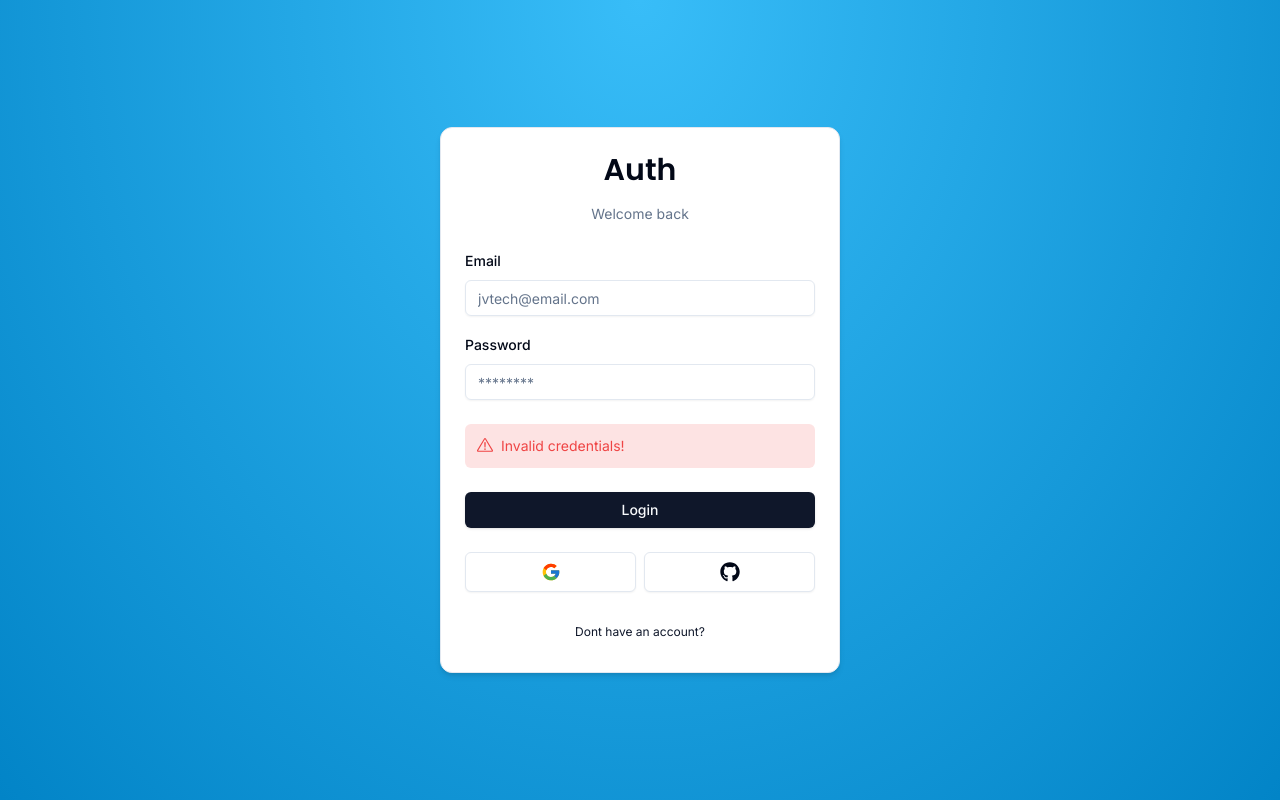
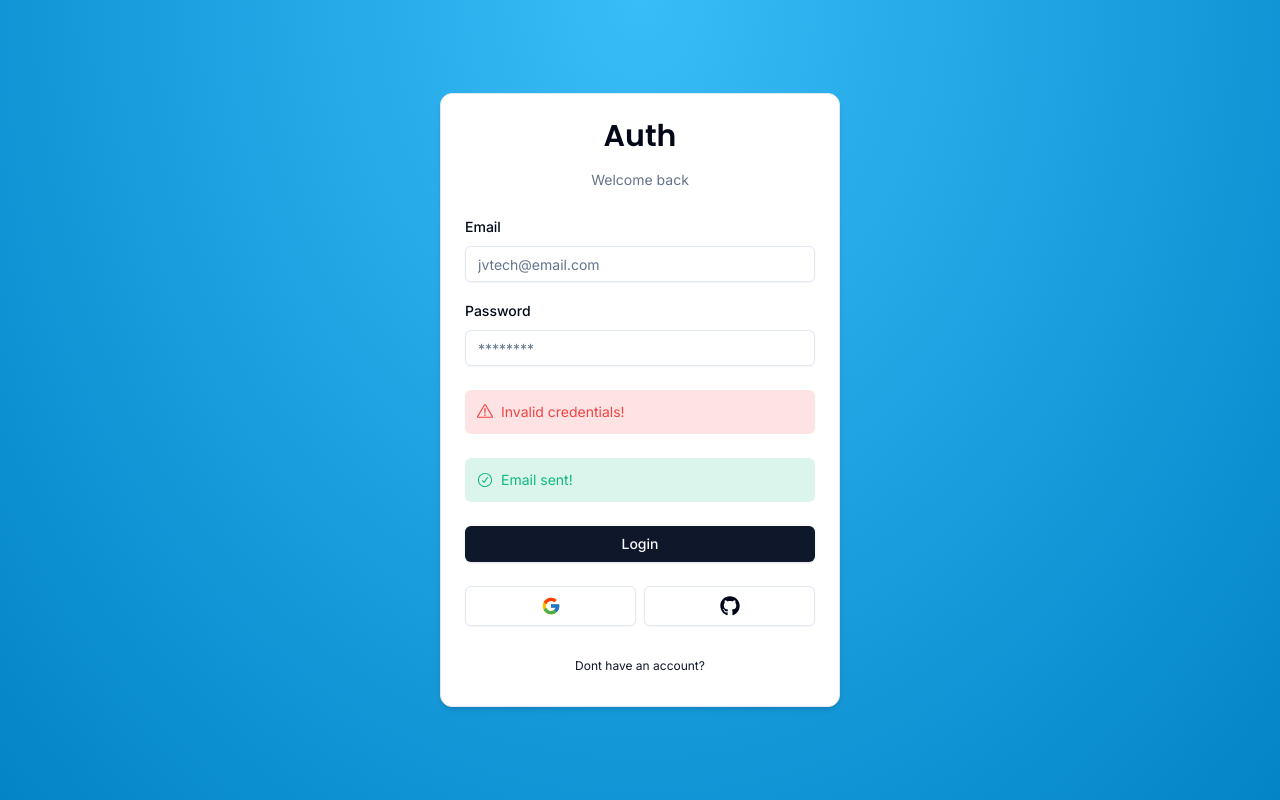
Before and after one commit to victoralfred/issues-tracker, a Next.js app: page /auth/login in a window 1280 px wide. Built offline with nearby package versions, Linux system fonts and the light colour scheme.

Commit message:
Added the success form component

```diff
--- a/components/auth/login-form.tsx
+++ b/components/auth/login-form.tsx
@@ -9,6 +9,7 @@ import { LoginSchema } from '@/schemas';
 import { Input } from '@/components/ui/input';
 import { Button } from '@/components/ui/button';
 import {FormError} from '@/components/form-error'
+import {FormSuccess} from '@/components/form-success'
 export const LoginForm = () => {
    // Create the login form using zod infer
    const form = useForm<z.infer<typeof LoginSchema>>({
@@ -62,6 +63,7 @@ export const LoginForm = () => {
                            )}/>
                   </div>
                   <FormError message='Invalid credentials!'/>
+                  <FormSuccess message='Email sent!'/>
                   <Button type='submit'
                   className='w-full'>
                      Login
--- /dev/null
+++ b/components/form-success.tsx
@@ -0,0 +1,15 @@
+import {CheckCircledIcon} from '@radix-ui/react-icons';
+
+interface FormErroFormSuccessProps {
+    message?: string
+};
+export const FormSuccess =({message}:FormErroFormSuccessProps)=>{
+    if(!message) return null;
+
+    return(
+        <div className='bg-emerald-500/15 p-3 rounded-md flex items-center gap-x-2 text-sm text-emerald-500'>
+            <CheckCircledIcon className='h-4 w-4'/>
+            <p className="text-emerald-500" id="success-message">{message}</p>
+        </div>
+    );
+};
```
